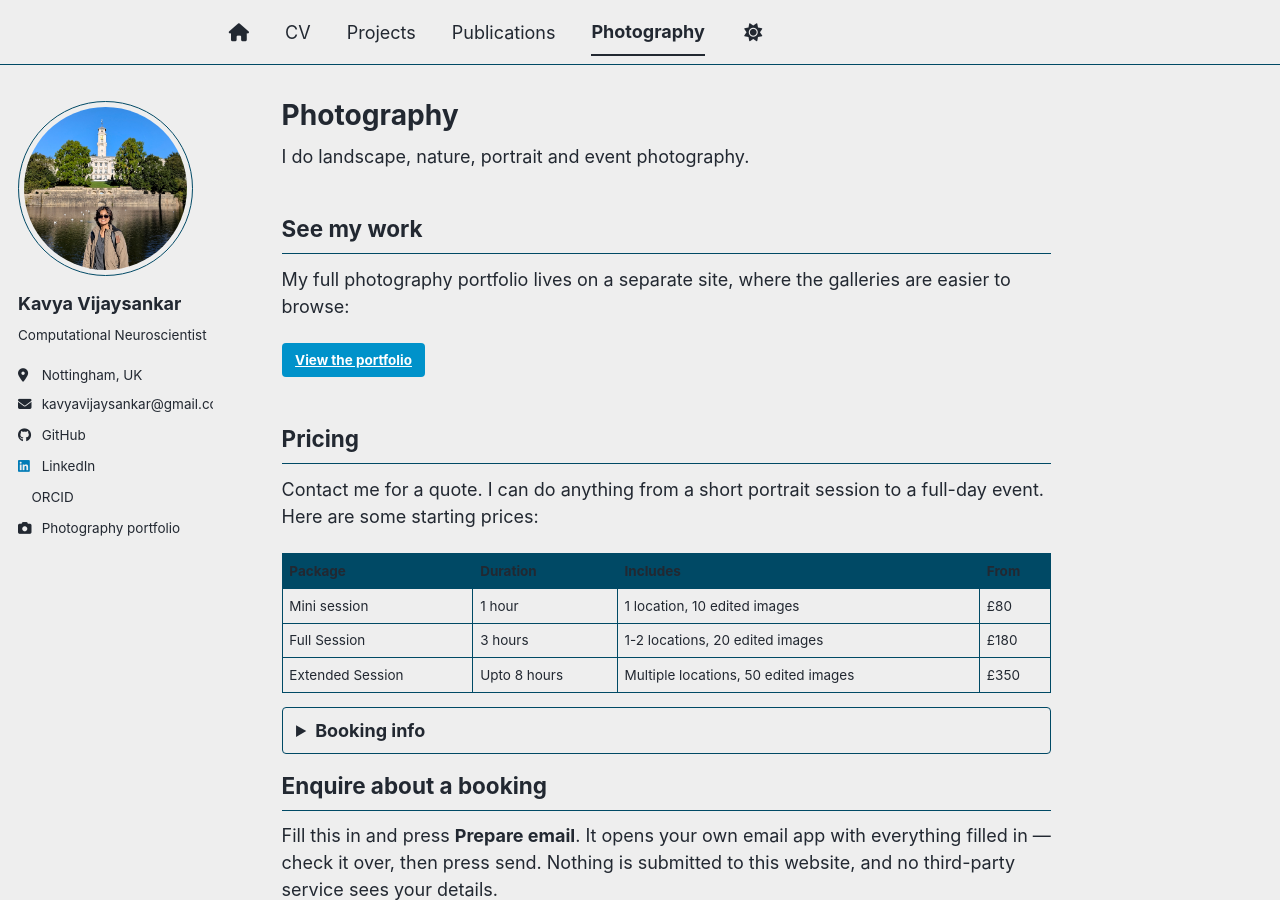
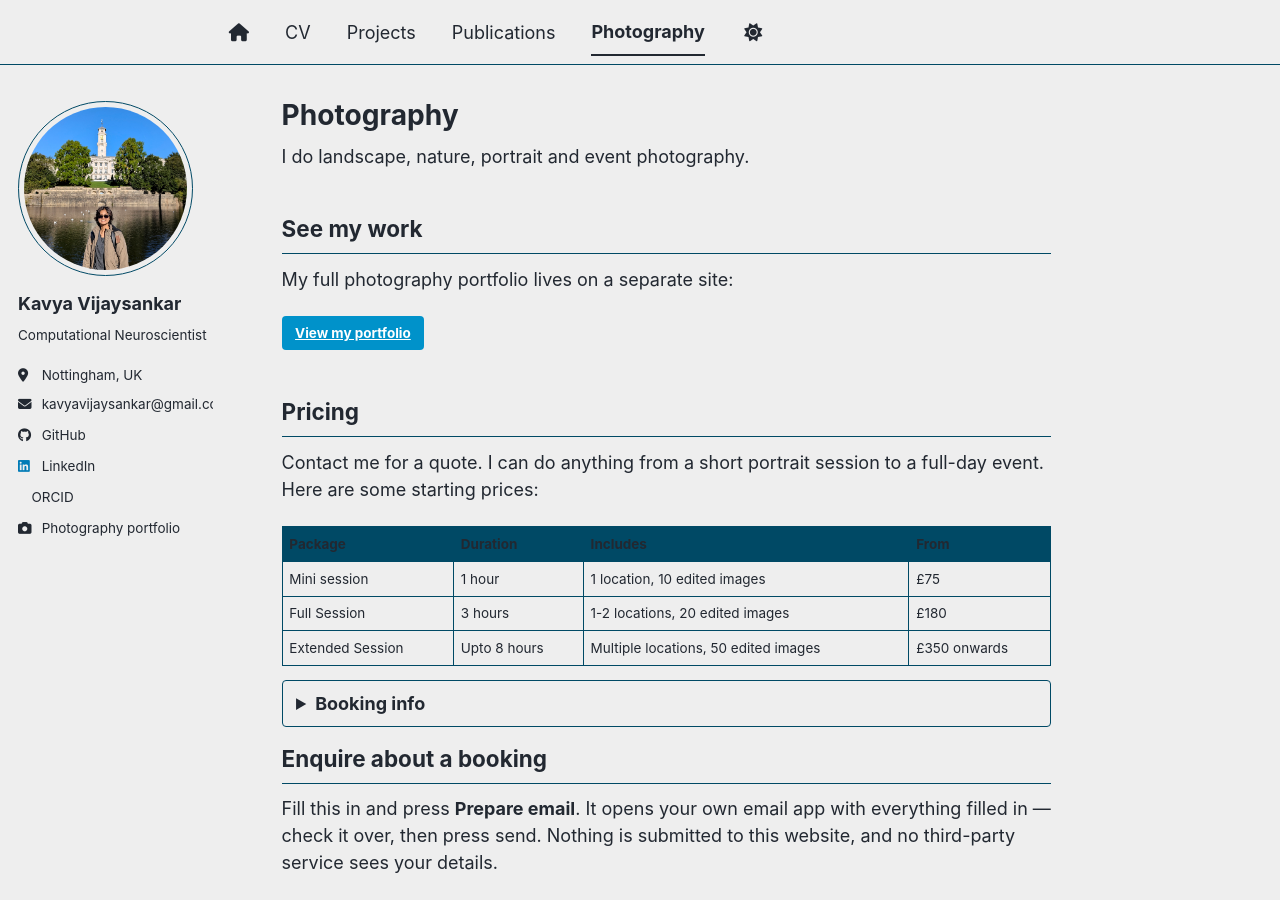
Before and after one commit to kavyavijaysankar/kavyavijaysankar.github.io, a Jekyll site: the page built from _pages/photography.html, in a window 1280 px wide and 900 px high. Built offline with Jekyll 4.4.1, drawn with Linux system fonts in a browser that asks for light colours; a style sheet for code colours, icons or effects is not loaded.

Commit message:
update photography

```diff
--- a/_pages/photography.html
+++ b/_pages/photography.html
@@ -4,16 +4,6 @@ title: "Photography"
 permalink: /photography/
 author_profile: true
 ---
-
-<!--
-  STILL TO EDIT:
-    1. The intro paragraph below.
-    2. The pricing table — the numbers in it are placeholders, not real prices.
-
-  Nothing else needs configuring. The portfolio button uses `author.photography` and the
-  enquiry form sends to `author.email` — both read from _config.yml, so changing them
-  there updates this page and the sidebar together.
--->
 
 <p>
   I do landscape, nature, portrait and event photography.
@@ -22,12 +12,11 @@ author_profile: true
 <h2>See my work</h2>
 
 <p>
-  My full photography portfolio lives on a separate site, where the galleries are easier
-  to browse:
+  My full photography portfolio lives on a separate site:
 </p>
 
 <p>
-  <a href="{{ site.author.photography }}" class="btn" rel="noopener" target="_blank">View the portfolio</a>
+  <a href="{{ site.author.photography }}" class="btn" rel="noopener" target="_blank">View my portfolio</a>
 </p>
 
 <h2>Pricing</h2>
@@ -50,7 +39,7 @@ author_profile: true
       <td>Mini session</td>
       <td>1 hour</td>
       <td>1 location, 10 edited images</td>
-      <td>£80</td>
+      <td>£75</td>
     </tr>
     <tr>
       <td>Full Session</td>
@@ -62,7 +51,7 @@ author_profile: true
       <td>Extended Session</td>
       <td>Upto 8 hours</td>
       <td>Multiple locations, 50 edited images</td>
-      <td>£350</td>
+      <td>£350 onwards</td>
     </tr>
   </tbody>
 </table>
```
